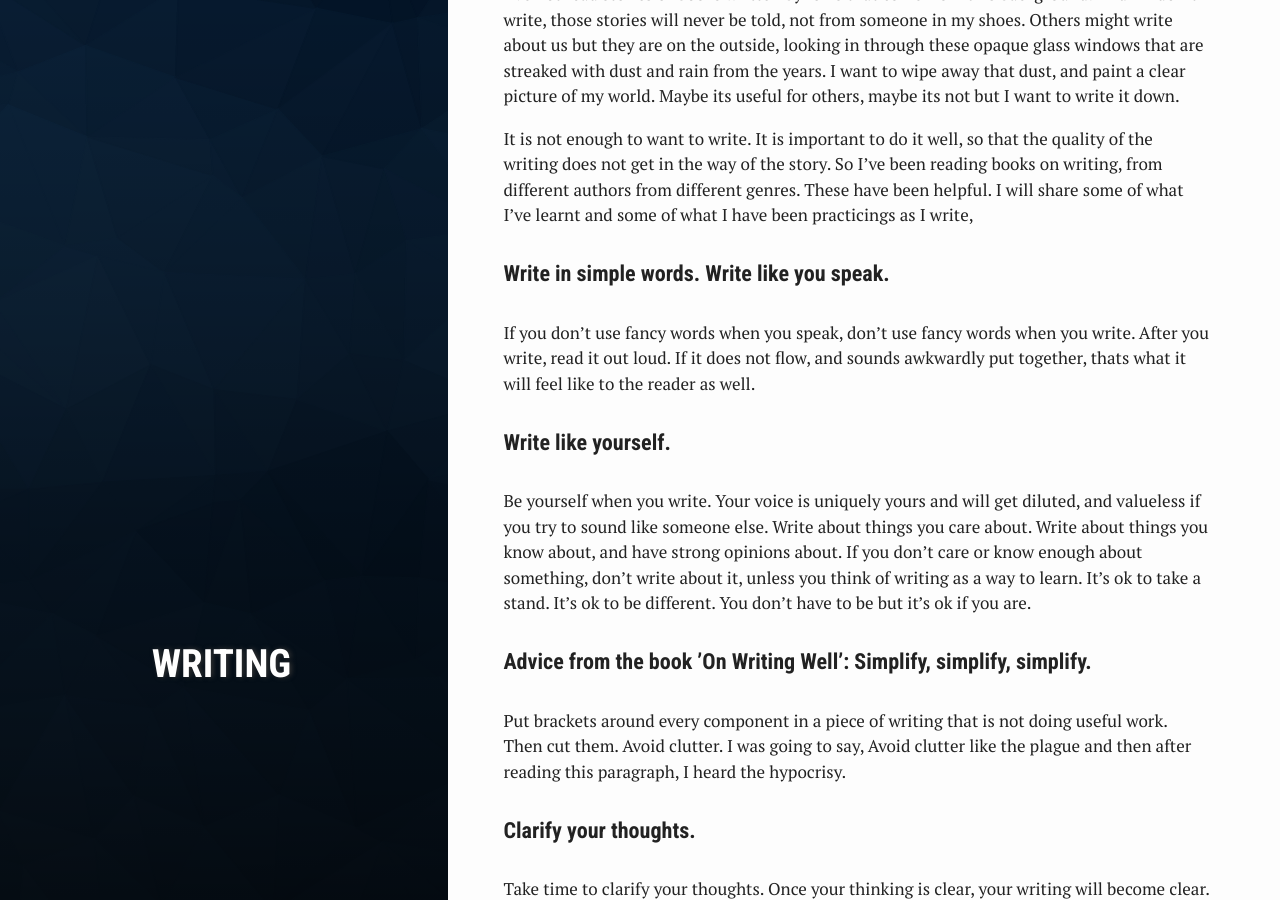
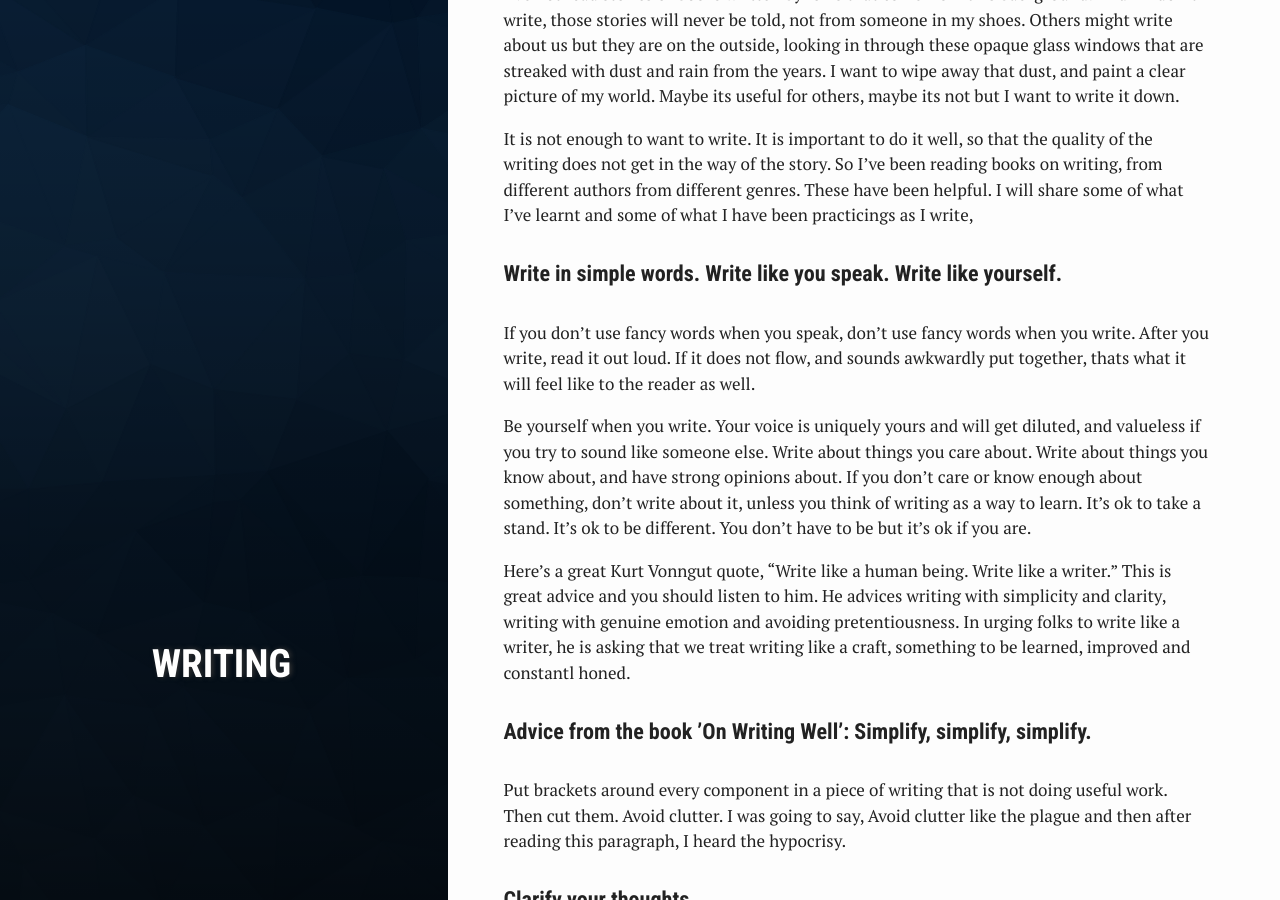
Before and after one commit to qapage/qapage.github.io, a Jekyll site: the page built from _posts/2025-01-08-My-thoughts-on-writing.md, in a window 1280 px wide and 900 px high, scrolled down 650 px. Built offline with Jekyll 4.4.1, drawn with Linux system fonts in a browser that asks for light colours.

Commit message:
Added a second Kurt V quote

```diff
--- a/_posts/2025-01-08-My-thoughts-on-writing.md
+++ b/_posts/2025-01-08-My-thoughts-on-writing.md
@@ -15,11 +15,12 @@ I've not read stories or books written by folks that come from this background.
 
 It is not enough to want to write. It is important to do it well, so that the quality of the writing does not get in the way of the story. So I've been reading books on writing, from different authors from different genres. These have been helpful. I will share some of what I've learnt and some of what I have been practicings as I write,
 
-#### Write in simple words. Write like you speak.
+#### Write in simple words. Write like you speak. Write like yourself.
 If you don’t use fancy words when you speak, don’t use fancy words when you write. After you write, read it out loud. If it does not flow, and sounds awkwardly put together, thats what it will feel like to the reader as well.
 
-#### Write like yourself.
 Be yourself when you write. Your voice is uniquely yours and will get diluted, and valueless if you try to sound like someone else. Write about things you care about. Write about things you know about, and have strong opinions about. If you don’t care or know enough about something, don’t write about it, unless you think of writing as a way to learn. It’s ok to take a stand. It’s ok to be different. You don’t have to be but it’s ok if you are.
+
+Here's a great Kurt Vonngut quote, "Write like a human being. Write like a writer." This is great advice and you should listen to him. He advices writing with simplicity and clarity, writing with genuine emotion and avoiding pretentiousness. In urging folks to write like a writer, he is asking that we treat writing like a craft, something to be learned, improved and constantl honed.
 
 #### Advice from the book ’On Writing Well’: Simplify, simplify, simplify.
 Put brackets around every component in a piece of writing that is not doing useful work. Then cut them. Avoid clutter. I was going to say, Avoid clutter like the plague and then after reading this paragraph, I heard the hypocrisy.
```
